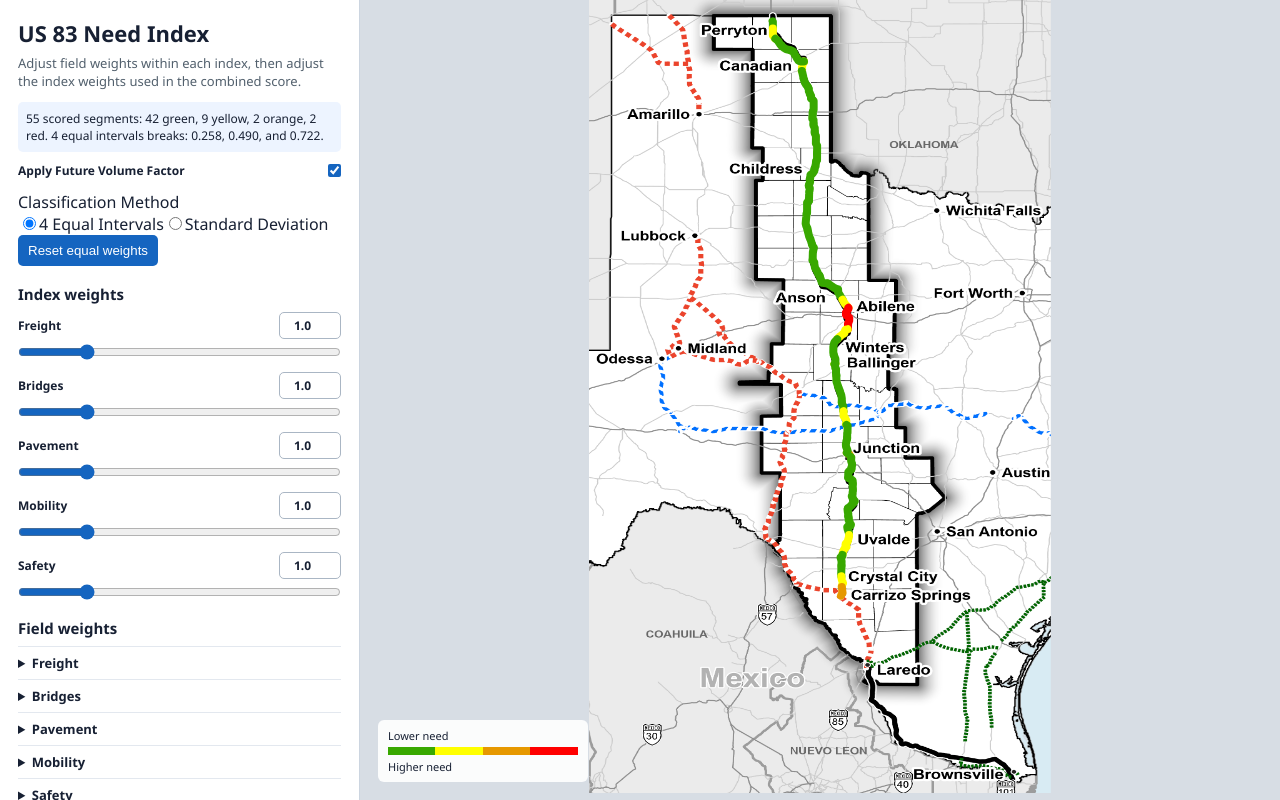
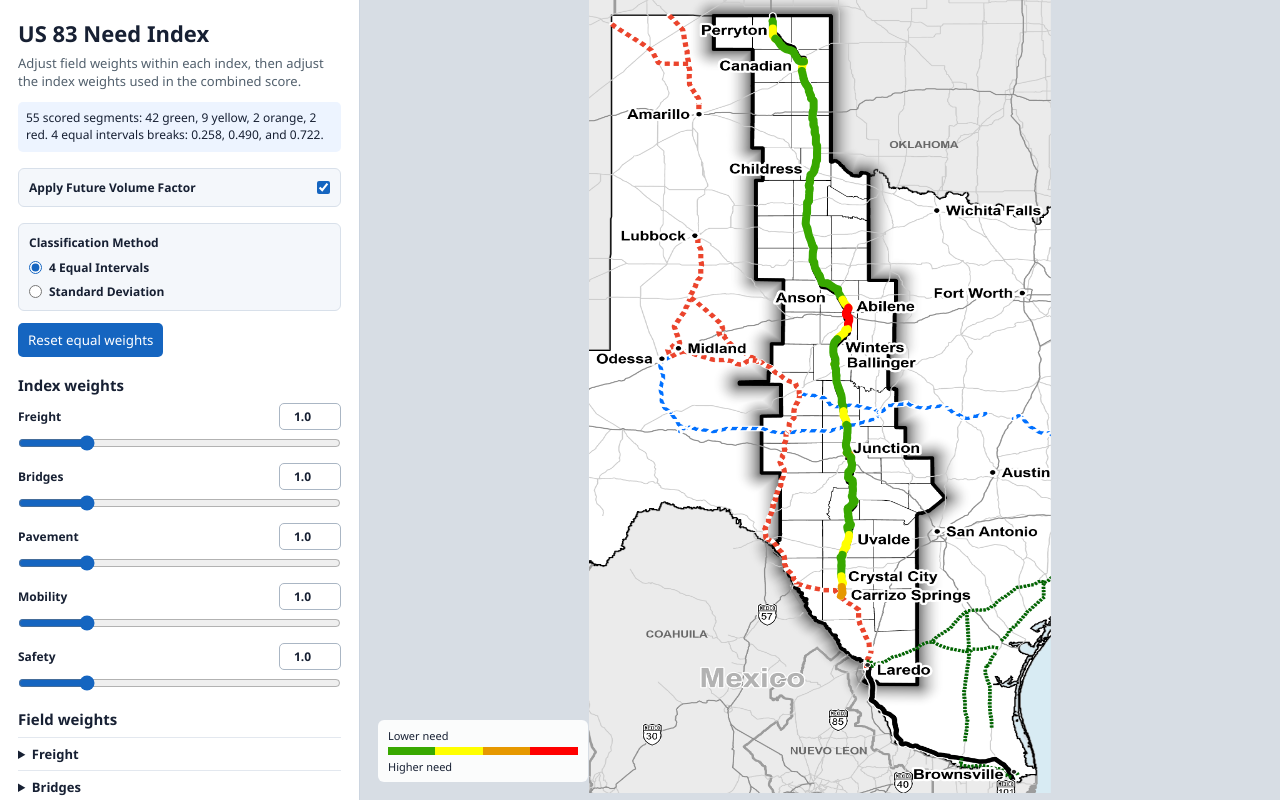
Before and after one commit to JSMITHHDR/US-83, a plain HTML site: page index.html in a window 1280 px wide. Drawn offline with Linux system fonts and the light colour scheme.

Commit message:
Update style.css

```diff
--- a/style.css
+++ b/style.css
@@ -1,3 +1,7 @@
+/* =====================================================
+   GLOBAL SETTINGS
+   ===================================================== */
+
 * {
     box-sizing: border-box;
 }
@@ -12,6 +16,10 @@ main {
     color: #172033;
 }
 
+/* =====================================================
+   MAIN LAYOUT
+   ===================================================== */
+
 main {
     display: grid;
     grid-template-columns: minmax(280px, 360px) 1fr;
@@ -21,33 +29,42 @@ main {
 aside {
     padding: 18px;
     overflow: auto;
-    background: #fff;
+    background: #ffffff;
     border-right: 1px solid #ccd5e0;
 }
 
+/* =====================================================
+   HEADINGS AND DESCRIPTIVE TEXT
+   ===================================================== */
+
 h1 {
+    margin: 0 0 6px;
     font-size: 22px;
-    margin: 0 0 6px;
 }
 
 .sub {
+    margin: 0 0 12px;
+    color: #52606d;
     font-size: 13px;
     line-height: 1.4;
-    color: #52606d;
-    margin: 0 0 12px;
 }
 
 h2 {
+    margin: 18px 0 8px;
     font-size: 15px;
-    margin: 18px 0 8px;
 }
+
+/* =====================================================
+   SLIDER CONTROLS
+   ===================================================== */
 
 .slider {
     margin: 8px 0 12px;
 }
 
 /*
-The label contains the slider name and editable weight box.
+The label contains the slider name and editable
+weight box.
 */
 
 .slider label {
@@ -68,11 +85,12 @@ Only range inputs extend across the available width.
     width: 100%;
     margin: 5px 0 0;
     accent-color: #1565c0;
+    cursor: pointer;
 }
 
-/*
-Editable weight number box.
-*/
+/* =====================================================
+   EDITABLE WEIGHT NUMBER BOX
+   ===================================================== */
 
 .slider input[type="number"].weight-number {
     flex: 0 0 62px;
@@ -81,7 +99,7 @@ Editable weight number box.
     padding: 4px 5px;
     border: 1px solid #aab6c4;
     border-radius: 5px;
-    background: #fff;
+    background: #ffffff;
     color: #172033;
     font-family: inherit;
     font-size: 12px;
@@ -99,36 +117,122 @@ Editable weight number box.
     outline-offset: 1px;
 }
 
+/* =====================================================
+   FUTURE VOLUME FACTOR CONTROL
+   ===================================================== */
+
 /*
 Keep the Future Volume Factor checkbox from inheriting
 the range or number-input dimensions.
 */
 
 .slider input[type="checkbox"] {
+    flex: 0 0 auto;
     width: auto;
-    flex: 0 0 auto;
     margin: 0;
     accent-color: #1565c0;
+    cursor: pointer;
 }
 
+/*
+Add a light container around application options such
+as the Future Volume Factor toggle.
+*/
+
+.option-control {
+    margin: 16px 0 12px;
+    padding: 10px;
+    border: 1px solid #d8e0ea;
+    border-radius: 6px;
+    background: #f4f7fb;
+}
+
+/* =====================================================
+   CLASSIFICATION METHOD CONTROL
+   ===================================================== */
+
+.classification-control {
+    margin: 16px 0 12px;
+    padding: 10px;
+    border: 1px solid #d8e0ea;
+    border-radius: 6px;
+    background: #f4f7fb;
+}
+
+.classification-title {
+    margin-bottom: 8px;
+    color: #172033;
+    font-size: 12px;
+    font-weight: 700;
+}
+
+.classification-options {
+    display: grid;
+    grid-template-columns: 1fr;
+    gap: 7px;
+}
+
+.classification-options label {
+    display: flex;
+    align-items: center;
+    justify-content: flex-start;
+    gap: 7px;
+    width: 100%;
+    color: #172033;
+    font-size: 12px;
+    font-weight: 600;
+    cursor: pointer;
+}
+
+.classification-options input[type="radio"] {
+    flex: 0 0 auto;
+    width: auto;
+    margin: 0;
+    accent-color: #1565c0;
+    cursor: pointer;
+}
+
+.classification-options label:hover {
+    color: #0f56a6;
+}
+
+/* =====================================================
+   EXPANDABLE FIELD CONTROLS
+   ===================================================== */
+
 details {
+    margin-top: 7px;
+    padding-top: 7px;
     border-top: 1px solid #e3e8ef;
-    padding-top: 7px;
-    margin-top: 7px;
 }
 
 summary {
+    font-size: 13px;
+    font-weight: 650;
     cursor: pointer;
-    font-weight: 650;
-    font-size: 13px;
 }
 
+summary:hover {
+    color: #0f56a6;
+}
+
+summary:focus-visible {
+    border-radius: 3px;
+    outline: 2px solid rgba(21, 101, 192, 0.35);
+    outline-offset: 2px;
+}
+
+/* =====================================================
+   BUTTONS
+   ===================================================== */
+
 button {
+    padding: 8px 10px;
     border: 0;
     border-radius: 5px;
-    padding: 8px 10px;
     background: #1565c0;
-    color: #fff;
+    color: #ffffff;
+    font-family: inherit;
     cursor: pointer;
 }
 
@@ -141,6 +245,10 @@ button:focus-visible {
     outline-offset: 2px;
 }
 
+/* =====================================================
+   MAP
+   ===================================================== */
+
 .mapwrap {
     position: relative;
     min-width: 0;
@@ -149,24 +257,33 @@ button:focus-visible {
 }
 
 canvas {
+    display: block;
     width: 100%;
     height: 100%;
-    display: block;
 }
+
+/* =====================================================
+   MAP LEGEND
+   ===================================================== */
 
 .legend {
     position: absolute;
+    bottom: 18px;
     left: 18px;
-    bottom: 18px;
-    background: #ffffffe6;
     padding: 8px 10px;
     border-radius: 6px;
+    background: rgba(255, 255, 255, 0.90);
     font-size: 11px;
 }
 
+/*
+Four discrete color sections correspond to the four
+classes calculated using the selected method.
+*/
+
 .bar {
+    width: 190px;
     height: 8px;
-    width: 190px;
     margin: 4px 0;
     background: linear-gradient(
         90deg,
@@ -181,13 +298,22 @@ canvas {
     );
 }
 
+/* =====================================================
+   STATUS MESSAGE
+   ===================================================== */
+
 #status {
+    margin-bottom: 10px;
+    padding: 8px;
+    border-radius: 5px;
+    background: #edf4ff;
     font-size: 12px;
-    padding: 8px;
-    background: #edf4ff;
-    border-radius: 5px;
-    margin-bottom: 10px;
+    line-height: 1.4;
 }
+
+/* =====================================================
+   SMALL-SCREEN LAYOUT
+   ===================================================== */
 
 @media (max-width: 720px) {
     main {
@@ -199,4 +325,9 @@ canvas {
         border-right: 0;
         border-bottom: 1px solid #ccd5e0;
     }
+
+    .legend {
+        bottom: 10px;
+        left: 10px;
+    }
 }
```
